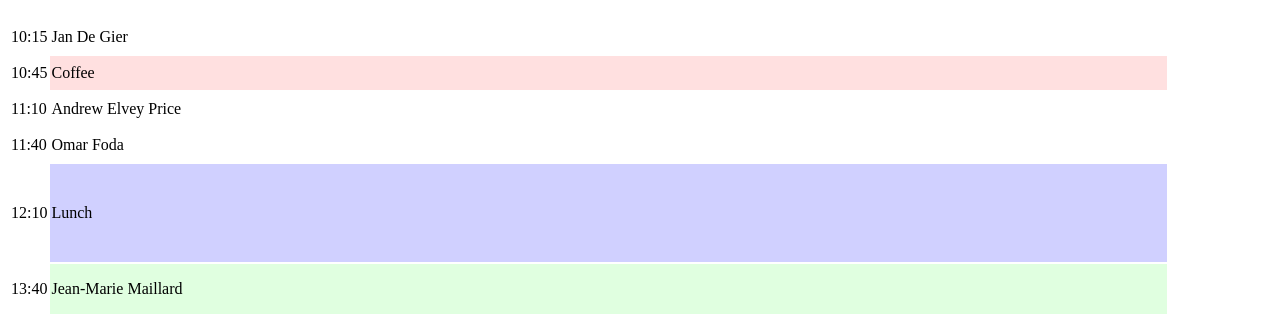
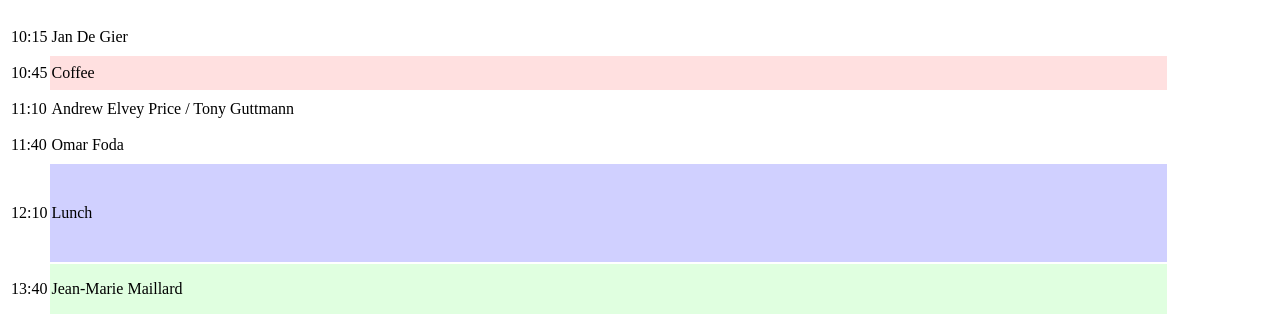
Before and after one commit to andreabedini/guttmann2015, a Jekyll site: the page built from programme.html, in a window 1280 px wide. Shown: the part 1190-1506 px from the top of the page. Built offline with Jekyll 4.4.1, drawn with Linux system fonts in a browser that asks for light colours; nearby versions of some CDN libraries.

Commit message:
Tony might speak in place of Andrew

```diff
--- a/programme.html
+++ b/programme.html
@@ -115,7 +115,7 @@ layout: default
                             </tr>
                             <tr style="line-height:2em">
                                 <td>11:10</td>
-                                <td>Andrew Elvey Price</td>
+                                <td>Andrew Elvey Price / Tony Guttmann</td>
                             </tr>
                             <tr style="line-height:2em">
                                 <td>11:40</td>
```
